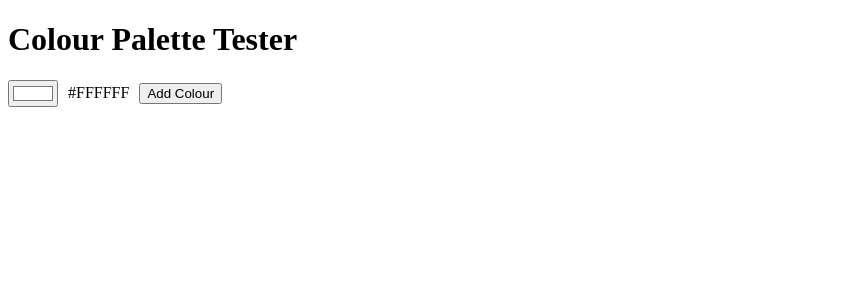
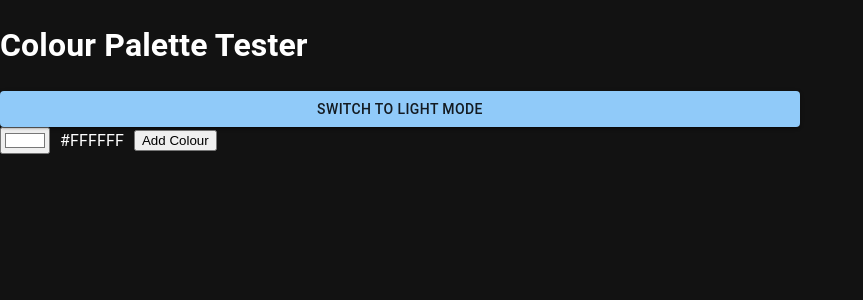
Before and after one commit to jaco8060/Color-Contrast-Tool, a React (Vite) app: page / in a window 1280 px wide. Shown: the top 300 px of the page, without its empty margins (0-863 px from the left). Built offline with nearby package versions, Linux system fonts and the light colour scheme.

Commit message:
Add material UI for UI design -light mode & dark mode

```diff
--- a/package.json
+++ b/package.json
@@ -10,6 +10,10 @@
     "preview": "vite preview"
   },
   "dependencies": {
+    "@emotion/react": "^11.11.4",
+    "@emotion/styled": "^11.11.5",
+    "@mui/icons-material": "^5.15.16",
+    "@mui/material": "^5.15.16",
     "react": "^18.2.0",
     "react-dom": "^18.2.0",
     "tinycolor2": "^1.6.0"
--- /dev/null
+++ b/src/App.css
@@ -0,0 +1,6 @@
+.mainContainer {
+  display: flex;
+  flex-direction: column;
+  justify-content: center;
+  width: 50rem;
+}
--- a/src/App.jsx
+++ b/src/App.jsx
@@ -1,9 +1,27 @@
-import { useState } from "react";
-// import tinycolor from "tinycolor2";
+import { Button, CssBaseline } from "@mui/material";
+import { ThemeProvider, createTheme } from "@mui/material/styles";
+import { useMemo, useState } from "react";
+import "./App.css";
 import { ColourInput } from "./ColourInput";
 import { DisplayCombinations } from "./DisplayCombinations";
 
 function App() {
+  const [themeMode, setThemeMode] = useState("dark"); // Default to dark mode
+
+  const theme = useMemo(
+    () =>
+      createTheme({
+        palette: {
+          mode: themeMode,
+        },
+      }),
+    [themeMode] // Recalculate the theme only if themeMode changes
+  );
+
+  const toggleTheme = () => {
+    setThemeMode(themeMode === "dark" ? "light" : "dark");
+  };
+
   const [colours, setColours] = useState([]);
 
   const addColour = (newColour) => {
@@ -33,8 +51,14 @@ function App() {
   };
 
   return (
-    <div>
+    <ThemeProvider theme={theme}>
+      <CssBaseline />{" "}
+      {/* Ensures that the background color covers the whole page */}
+      <div className="mainContainer">
         <h1>Colour Palette Tester</h1>
+        <Button onClick={toggleTheme} variant="contained" color="primary">
+          Switch to {themeMode === "dark" ? "Light" : "Dark"} Mode
+        </Button>
         {colours.map((colour) => (
           <ColourInput
             key={colour.id}
@@ -48,6 +72,7 @@ function App() {
           <DisplayCombinations colours={colours.map((col) => col.hex)} />
         )}
       </div>
+    </ThemeProvider>
   );
 }
 
```
Also changed, not shown: 2 other files (tests, documents, lock files or other folders). Lines whose indentation alone changed are shown as unchanged.
